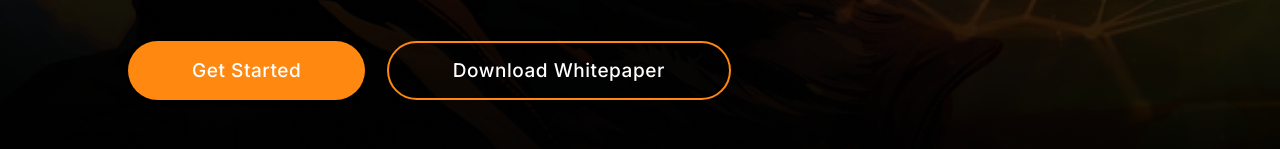
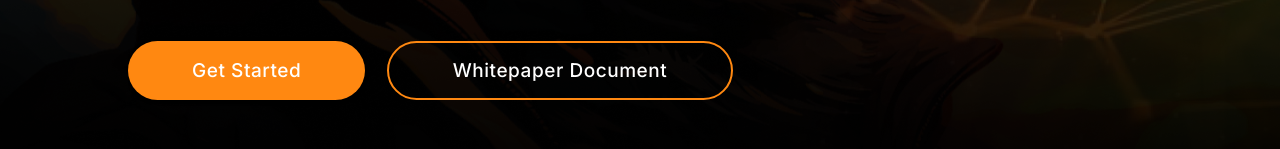
Before and after one commit to KoneeVibes/cheetahbot, a React (Create React App) app: page / in a window 1280 px wide. Shown: the part 575-724 px from the top of the page. Built offline with nearby package versions, Linux system fonts and the light colour scheme.

Commit message:
added whitepaper link

```diff
--- a/src/containers/header/index.tsx
+++ b/src/containers/header/index.tsx
@@ -5,6 +5,7 @@ import { clientsI, clientsII } from "../../configs/content";
 import { ButtonStack, LogoStack } from "./styled";
 
 export const Header: React.FC<{}> = () => {
+    const whitepaper = 'https://app.gitbook.com/invite/2oWlWT9hBXVMfNvIYtMT/BcAFy1AnXjj1Dt7CaoLi';
     return (
         <Stack
             margin={{
@@ -65,6 +66,7 @@ export const Header: React.FC<{}> = () => {
                 </BaseButton>
                 <BaseButton
                     variant="outlined"
+                    onClick={() => window.open(whitepaper, '_blank')}
                 >
                     <Typography
                         variant="button"
@@ -75,7 +77,7 @@ export const Header: React.FC<{}> = () => {
                         fontSize={{ mobile: 19 }}
                         lineHeight={"normal"}
                     >
-                        Download whitepaper
+                        Whitepaper Document
                     </Typography>
                 </BaseButton>
             </ButtonStack>
```
Also changed, not shown: 8 other files (tests, documents, lock files or other folders).
